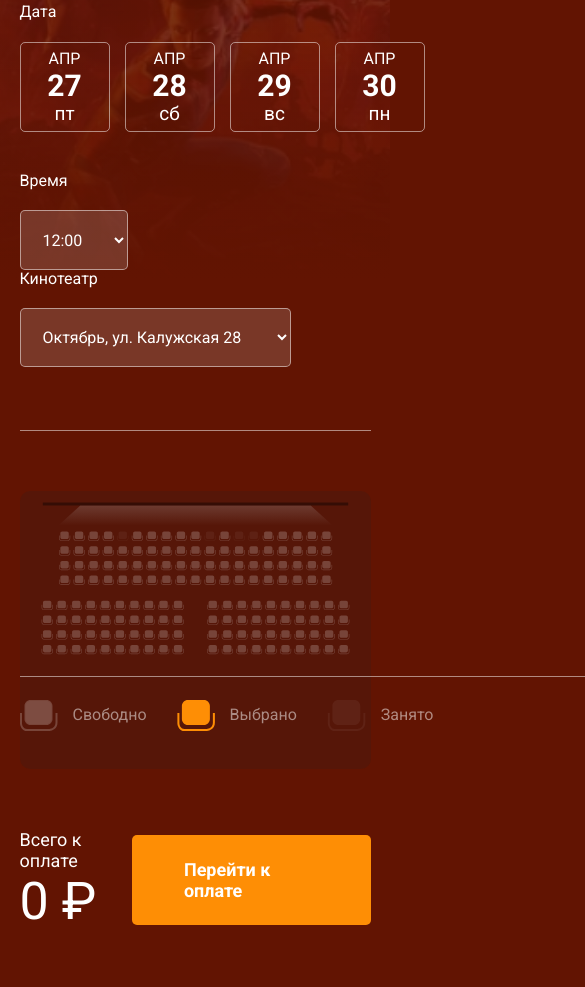
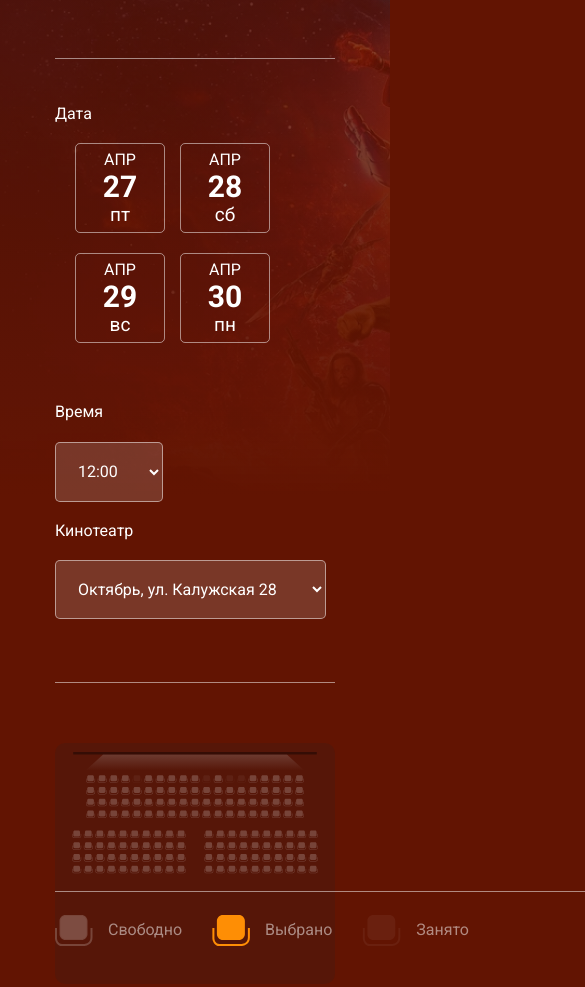
Before and after one commit to AndrJDev/cinema, a plain HTML site: page index.html in a window 390 px wide. Shown: the part 979-1966 px from the top of the page, 585 px wide, since content can reach past the window. Drawn offline with nearby package versions, Linux system fonts and the light colour scheme.

Commit message:
fix: 320 adaptive

```diff
--- a/css/style.css
+++ b/css/style.css
@@ -370,4 +370,34 @@ body {
         margin-left: 0;
         margin-top: 40px;
     }
+    .legend {
+        flex-basis: 80%;
+    }
 }
+
+@media (max-width: 480px) {
+    .container {
+        max-width: 280px;
+    }
+    .price {
+        flex-direction: column;
+    }
+    .session-date-block {
+        flex-wrap: wrap;
+        width: 250px;
+        justify-content: center;
+    }
+    .session-date-item {
+        margin-bottom: 20px;
+    }
+    .legend {
+        flex-basis: 50%;
+        /* width: 50%; */
+    }
+    .header {
+        background: linear-gradient(180deg, rgba(98, 20, 2, 0.31) 0%, #621402 85.62%), url('../img/bg.jpg');
+    }
+    .select-time {
+        margin-bottom: 20px;
+    }
+}
--- a/index.html
+++ b/index.html
@@ -77,10 +77,6 @@
                 <!-- /.film-details -->
             </div>
             <!-- /.film-info -->
-            <a href="" data-fancybox>
-              Video
-            </a>
-
             <a data-fancybox="video-gallery" href="http://media.w3.org/2010/05/sintel/trailer.mp4" class="film-trailer">
                 <svg width="100" height="100" viewBox="0 0 100 100" fill="none" xmlns="http://www.w3.org/2000/svg">
                     <circle cx="50" cy="50" r="50" fill="white"/>
```
